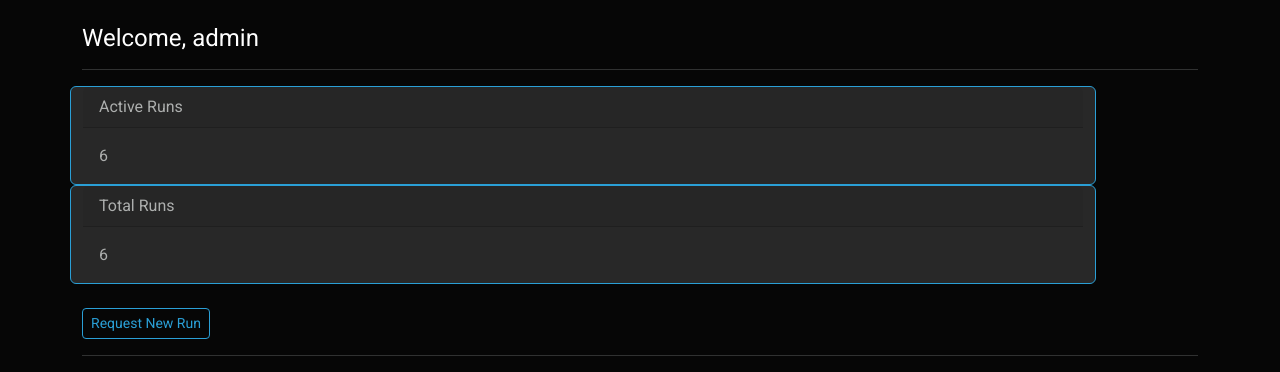
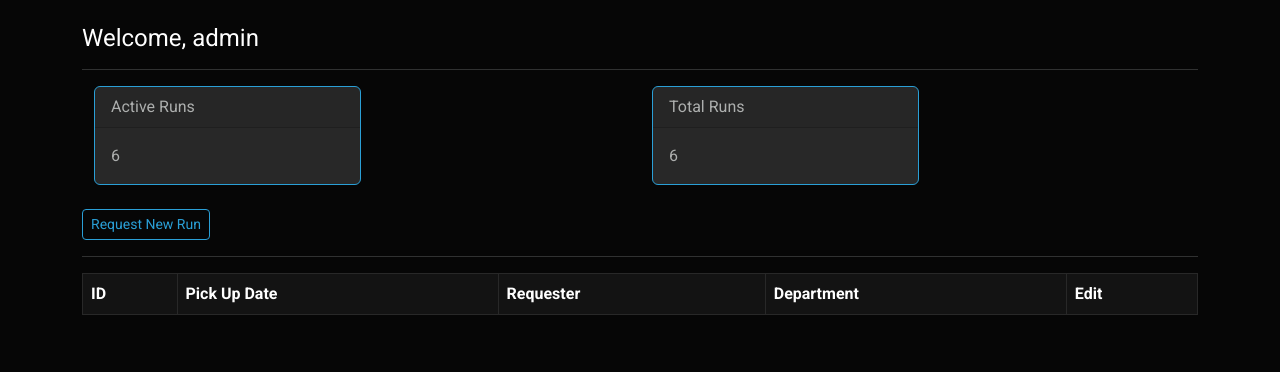
Before and after one commit to CIbarra310/on_the_day, a Django app: page /dashboard in a window 1280 px wide. Shown: the part 58-430 px from the top of the page. Run offline with Django 5.2, Linux system fonts and the light colour scheme; a user stored in the database is signed in; lists and menus that the app fills with data are empty.

Commit message:
Updating CSS and Dashboard Tiles
Testing updates

```diff
--- a/app/templates/app/dashboard.html
+++ b/app/templates/app/dashboard.html
@@ -4,17 +4,27 @@
     <main>
         <h5> Welcome, {{user}} </h5>
         <hr>
+        <div class="container">
             <div class="row">
-            <div class="card border-primary col-sm-6 dash-tile">
+                <div class="col">
+                    <div class="col-12">
+                        <div class="card border-primary h-100 col-6">
                             <div class="card-header">Active Runs</div>
                             <div class="card-body">
                                 <p class="card-text">6</p>
                             </div>
                         </div>
-            <div class="card border-primary col-sm-6 dash-tile">
+                    </div>
+                </div>
+                <div class="col">
+                    <div class="col-12">
+                        <div class="card border-primary h-100 col-6">
                             <div class="card-header">Total Runs</div>
                             <div class="card-body">
                                 <p class="card-text">6</p>
+                            </div>
+                        </div>
+                    </div>
                 </div>
             </div>
         </div>
--- a/static/css/style.css
+++ b/static/css/style.css
@@ -1,6 +1,6 @@
 .form-layout {
     border-radius: 15px;
-    width: 600px;
+    width: 700px;
 }
 
 .message-text{
@@ -8,5 +8,6 @@
 }
 
 .dash-tile{
-    width: 90%;
+    width: 18rem;
+    flex: 1;
 }
```
Lines whose indentation alone changed are shown as unchanged.
